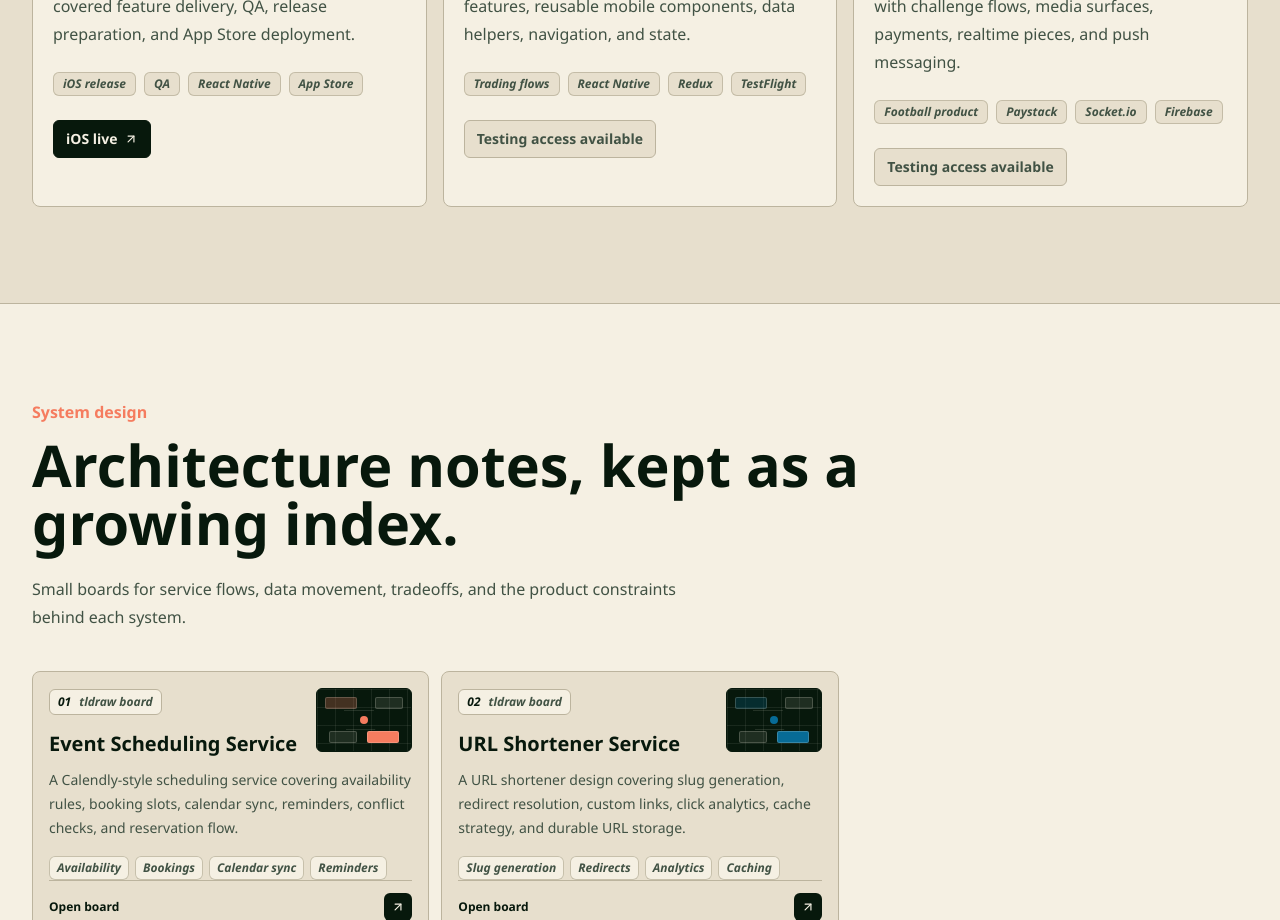
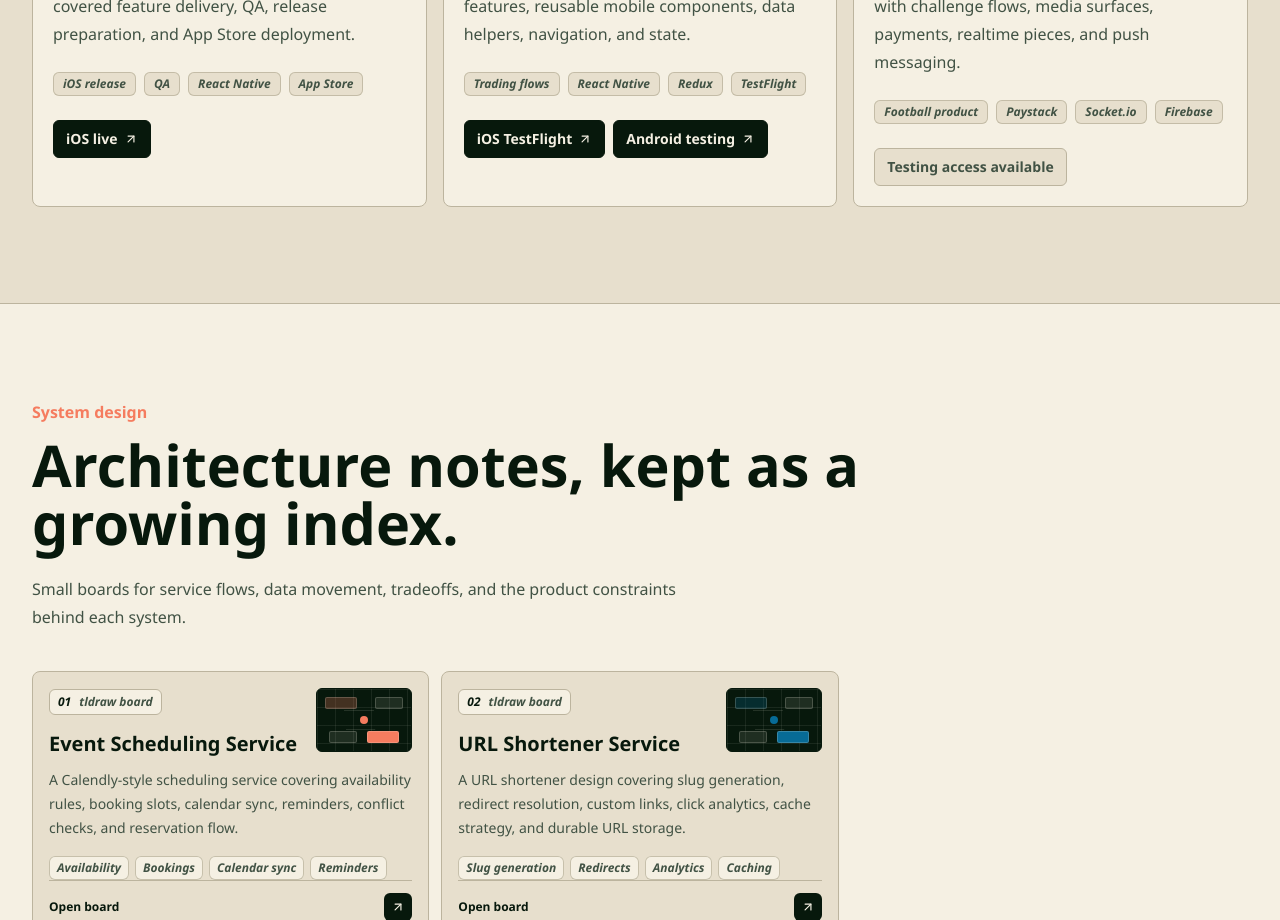
Before and after one commit to mightyFZeus/portfolio-new, a Next.js app: page / in a window 1280 px wide. Shown: the part 2120-3040 px from the top of the page. Built offline with nearby package versions, Linux system fonts and the light colour scheme.

Commit message:
Add Anchoria testing links

```diff
--- a/src/data/portfolio.ts
+++ b/src/data/portfolio.ts
@@ -58,7 +58,10 @@ export const mobileProjects = [
     summary:
       "A super-app experience with stock and trading features, reusable mobile components, data helpers, navigation, and state.",
     focus: ["Trading flows", "React Native", "Redux", "TestFlight"],
-    links: [],
+    links: [
+      { label: "iOS TestFlight", href: "https://testflight.apple.com/join/Nd3Jrmjk" },
+      { label: "Android testing", href: "https://play.google.com/store/apps/details?id=com.seeds.anchoria" },
+    ],
   },
   {
     title: "UEFC",
```
